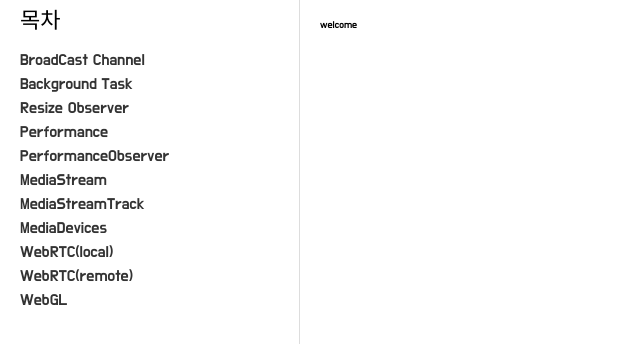
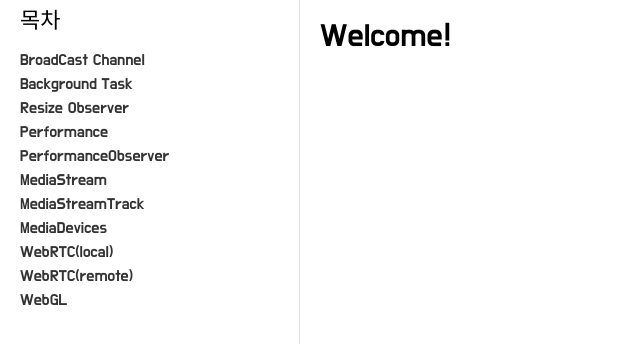
Before and after one commit to d0hyeon/web-api, a React (Create React App) app: page / in a window 1280 px wide. Shown: the top 344 px of the page, without its empty margins (0-640 px from the left). Built offline with nearby package versions, Linux system fonts and the light colour scheme.

Commit message:
style: 홈화면 수정

```diff
--- a/src/pages/Home.tsx
+++ b/src/pages/Home.tsx
@@ -1,16 +1,13 @@
 import React from 'react';
-import styled from '@emotion/styled';
+import { Header } from '@src/components/styles/common';
+import { H1 } from '@src/components/styles/text';
 
 const Home: React.FC = () => {
   return (
-    <Wrapper>
-      welcome
-    </Wrapper>
+    <Header>
+      <H1>Welcome!</H1>
+    </Header>
   )
 }
 
-const Wrapper = styled.section`
-
-`
-
 export default Home;
```
